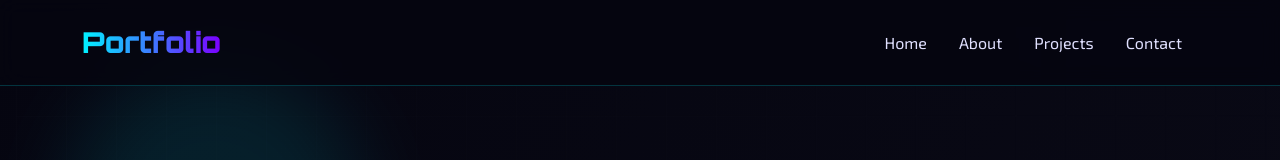
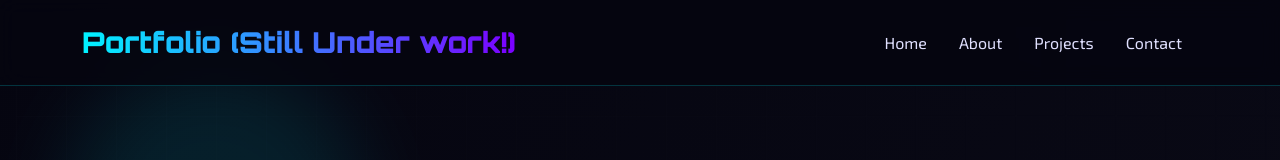
Before and after one commit to amirhamzabadal2477/Portfolio, a plain HTML site: page index.html in a window 1280 px wide. Shown: the top 160 px of the page. Drawn offline with nearby package versions, Linux system fonts and the light colour scheme.

```diff
--- a/index.html
+++ b/index.html
@@ -23,7 +23,7 @@
     <!-- Navigation -->
     <nav class="navbar navbar-expand-lg navbar-dark fixed-top">
         <div class="container">
-            <a class="navbar-brand" href="#">Portfolio</a>
+            <a class="navbar-brand" href="#">Portfolio (Still Under work!)</a>
             <button class="navbar-toggler" type="button" data-bs-toggle="collapse" data-bs-target="#navbarNav">
                 <span class="navbar-toggler-icon"></span>
             </button>
```
